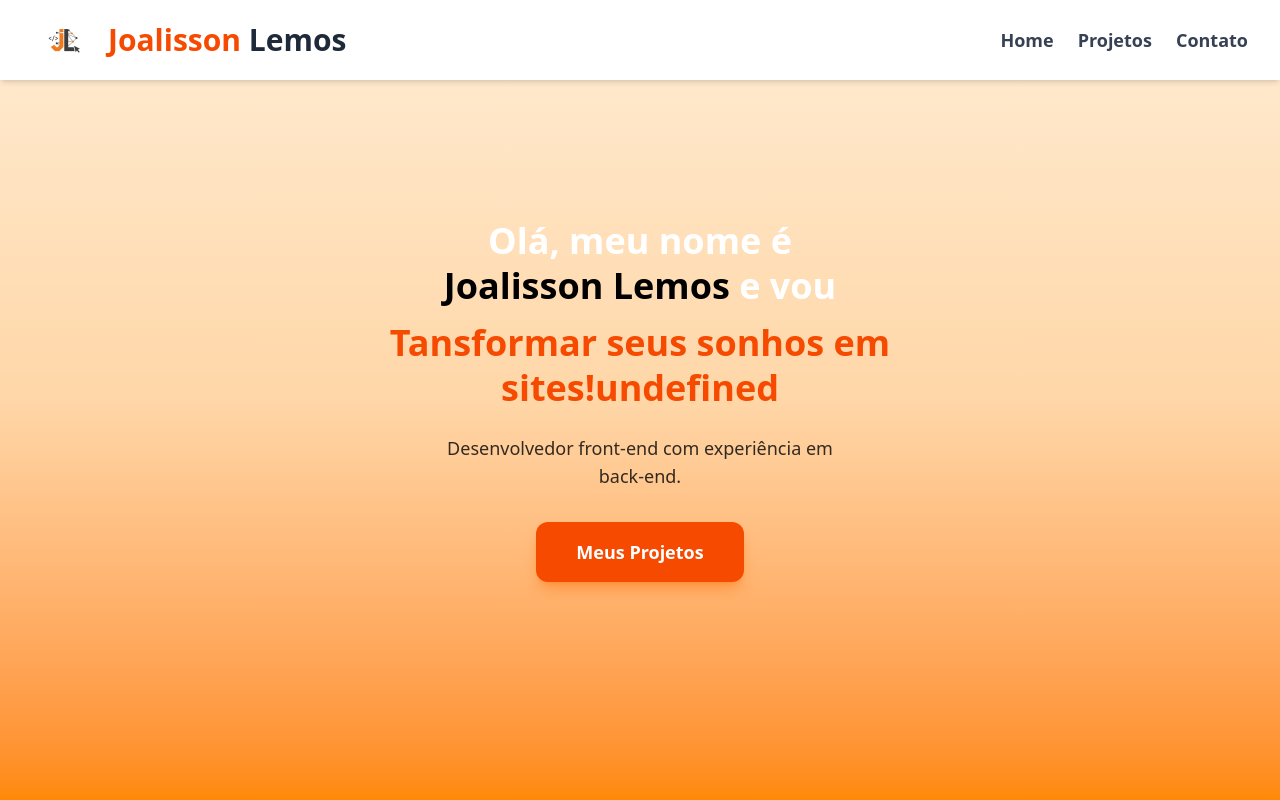
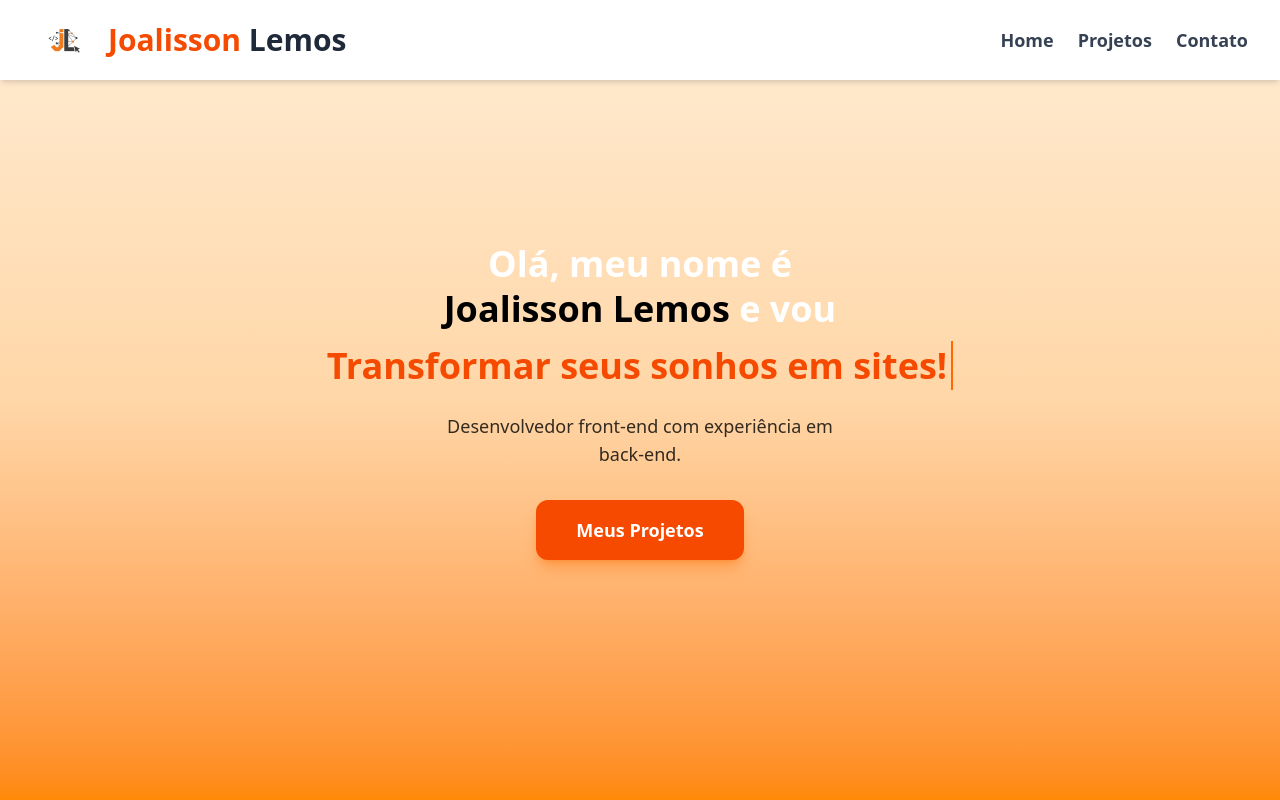
Before and after one commit to Joalisson-Lemos/Joalisson-lemos.github.io, a React (Vite) app: page / in a window 1280 px wide. Shown: the top 800 px of the page. Built offline with nearby package versions, Linux system fonts and the light colour scheme.

Commit message:
correçao de bug

```diff
--- a/src/Home/index.jsx
+++ b/src/Home/index.jsx
@@ -1,24 +1,23 @@
-import logo from "../assets/logo.png";
 import { useState, useEffect } from "react";
+import { Link } from "react-router-dom";
 import Projetos from "./projetos";
-import { Link } from "react-router-dom";
 
 function Home() {
-  const text = "Transformar seus sonhos em sites!";
+  const fullText = "Transformar seus sonhos em sites!";
   const [displayedText, setDisplayedText] = useState("");
   const [isTyping, setIsTyping] = useState(true);
 
   useEffect(() => {
     let index = 0;
     const interval = setInterval(() => {
-      if (index < text.length) {
-        setDisplayedText((prev) => prev + text[index]);
-        index++;
-      } else {
+      setDisplayedText(fullText.slice(0, index + 1));
+      index++;
+      if (index === fullText.length) {
         clearInterval(interval);
         setIsTyping(false);
       }
     }, 100);
+
     return () => clearInterval(interval);
   }, []);
 
@@ -37,9 +36,11 @@ function Home() {
 
           <h2 className="text-2xl sm:text-3xl md:text-4xl font-bold mt-3 leading-tight">
             {displayedText}
-            {isTyping && (
-              <span className="ml-1 border-r-2 border-orange-500 animate-blink"></span>
-            )}
+            <span
+              className={`ml-1 border-r-2 border-orange-500 ${
+                isTyping ? "animate-blink" : ""
+              }`}
+            ></span>
           </h2>
         </main>
 
```
